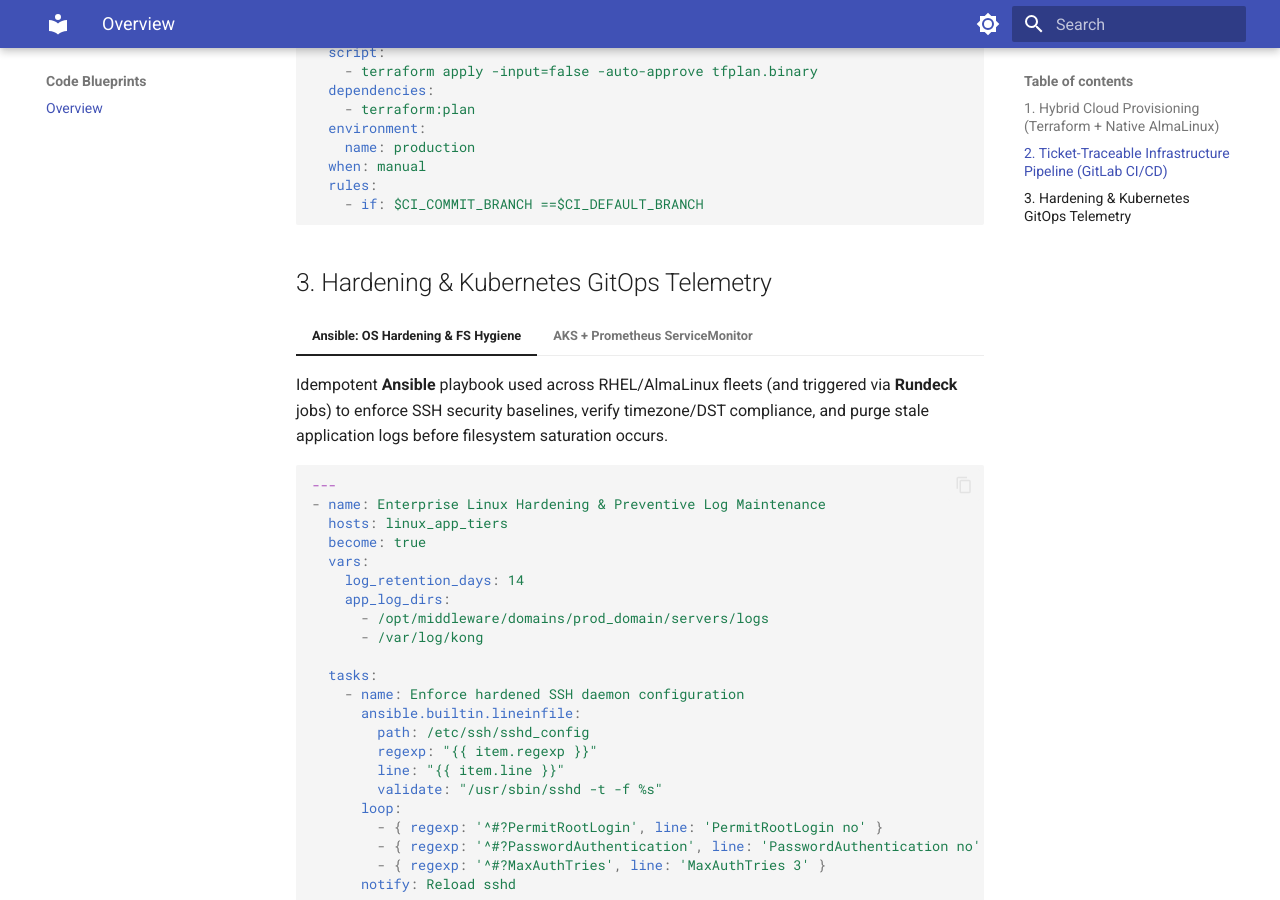
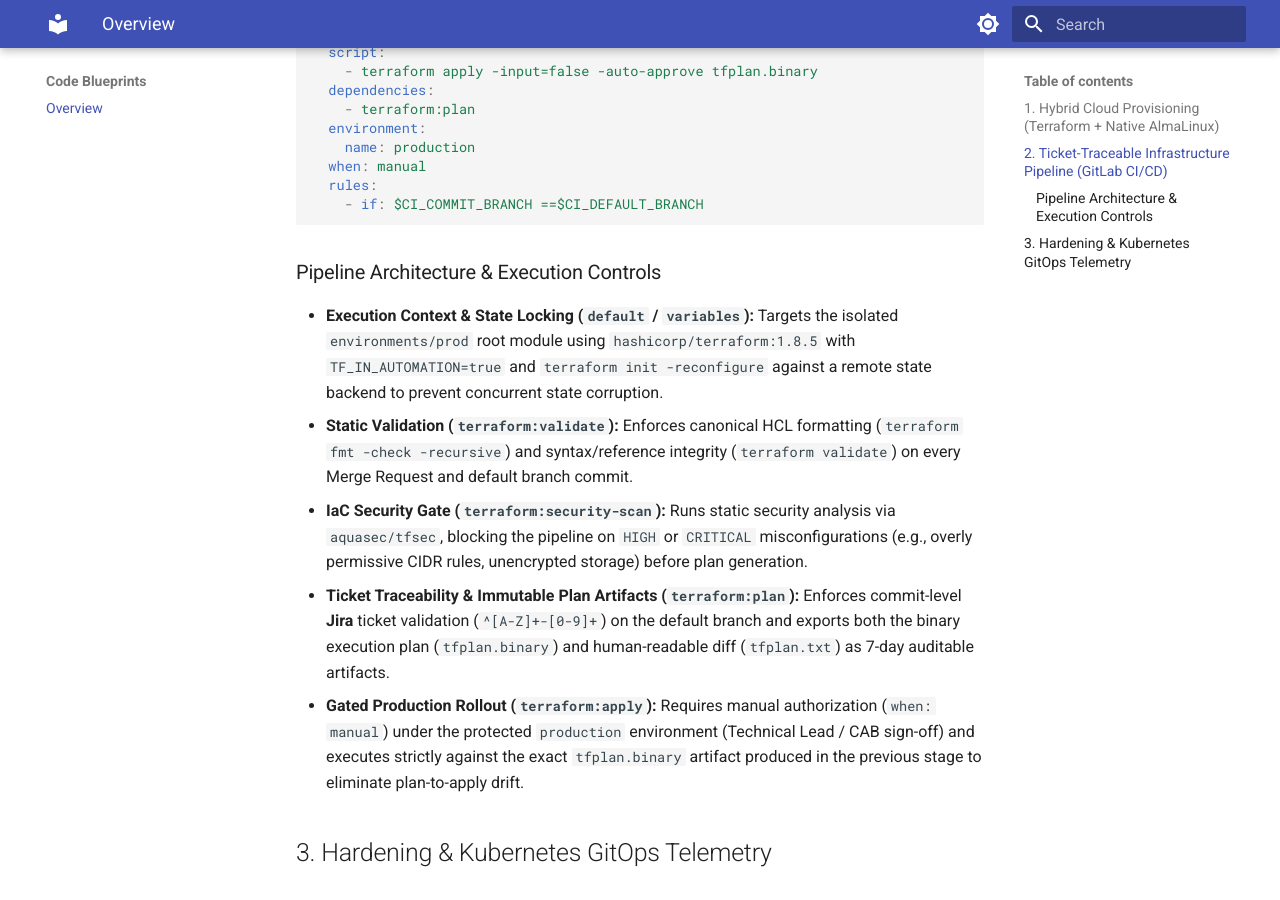
Before and after one commit to ejpinangog/ejpinangog.github.io, an MkDocs documentation site: the page built from docs/code-blueprints/index.md, in a window 1280 px wide and 900 px high, scrolled down 4081 px. Built offline with MkDocs 1.6.1 and Material for MkDocs 9.7.7, drawn with Linux system fonts in a browser that asks for light colours.

Commit message:
docs: add technical breakdown for GitLab CI blueprint

````diff
--- a/docs/code-blueprints/index.md
+++ b/docs/code-blueprints/index.md
@@ -287,6 +287,13 @@ terraform:apply:
   rules:
     - if: $CI_COMMIT_BRANCH ==$CI_DEFAULT_BRANCH
 ```
+### Pipeline Architecture & Execution Controls
+
+* **Execution Context & State Locking (`default` / `variables`):** Targets the isolated `environments/prod` root module using `hashicorp/terraform:1.8.5` with `TF_IN_AUTOMATION=true` and `terraform init -reconfigure` against a remote state backend to prevent concurrent state corruption.
+* **Static Validation (`terraform:validate`):** Enforces canonical HCL formatting (`terraform fmt -check -recursive`) and syntax/reference integrity (`terraform validate`) on every Merge Request and default branch commit.
+* **IaC Security Gate (`terraform:security-scan`):** Runs static security analysis via `aquasec/tfsec`, blocking the pipeline on `HIGH` or `CRITICAL` misconfigurations (e.g., overly permissive CIDR rules, unencrypted storage) before plan generation.
+* **Ticket Traceability & Immutable Plan Artifacts (`terraform:plan`):** Enforces commit-level **Jira** ticket validation (`^[A-Z]+-[0-9]+`) on the default branch and exports both the binary execution plan (`tfplan.binary`) and human-readable diff (`tfplan.txt`) as 7-day auditable artifacts.
+* **Gated Production Rollout (`terraform:apply`):** Requires manual authorization (`when: manual`) under the protected `production` environment (Technical Lead / CAB sign-off) and executes strictly against the exact `tfplan.binary` artifact produced in the previous stage to eliminate plan-to-apply drift.
 
 ## 3. Hardening & Kubernetes GitOps Telemetry
 
````
